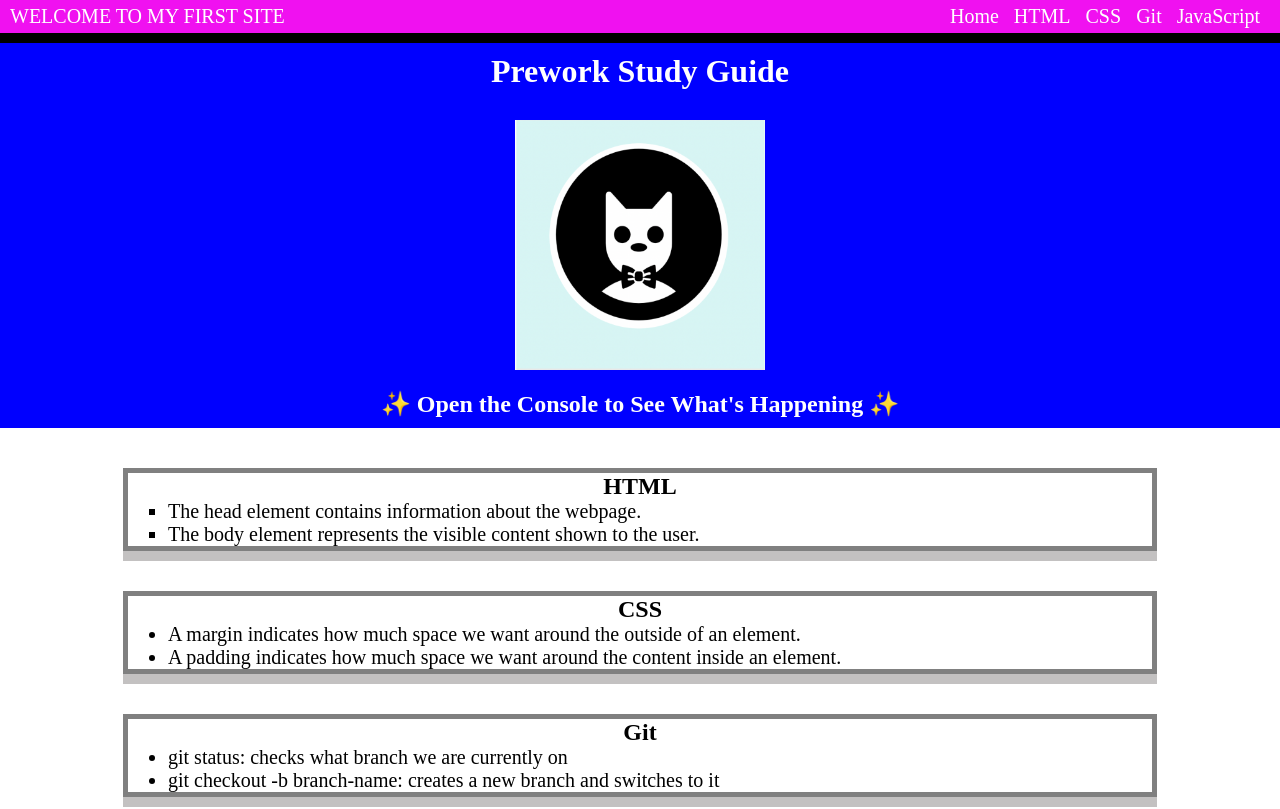
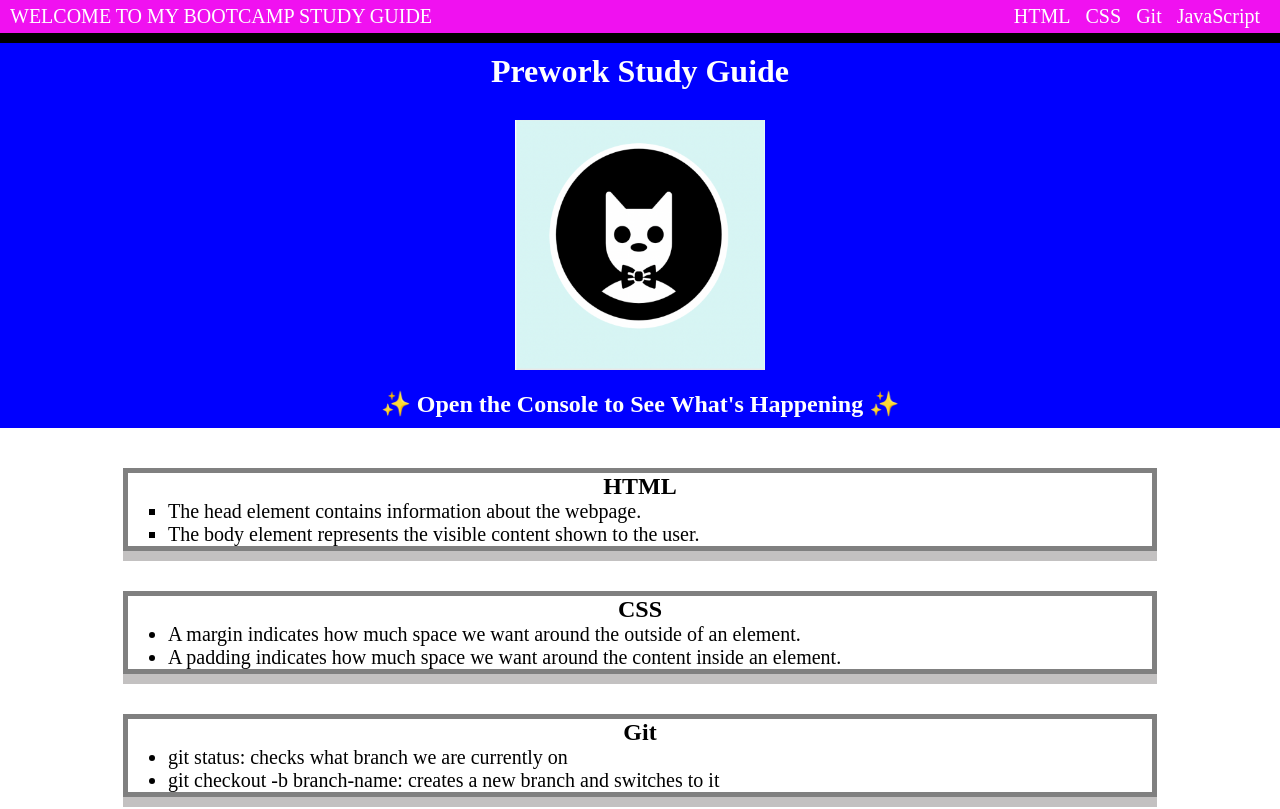
Before and after one commit to SHarpreet89/prework-study-guide, a plain HTML site: page index.html in a window 1280 px wide. Shown: the top 809 px of the page. Drawn offline with Linux system fonts and the light colour scheme.

Commit message:
Ready for Deployment

```diff
--- a/index.html
+++ b/index.html
@@ -11,10 +11,10 @@
   <body>
     <section id="navbar">
         <ul class="nav-title" id="navigation-title">
-          <li><a>WELCOME TO MY FIRST SITE</a></li>
+          <li><a>WELCOME TO MY BOOTCAMP STUDY GUIDE</a></li>
         </ul>
         <ul class="nav-links" id="navigation-links">
-          <li><a class="active" href="HTML.html">Home</a></li>
+          <!-- <li><a class="active" href="HTML.html">Home</a></li> -->
           <li><a href="#html-section">HTML</a></li>
           <li><a href="#css-section">CSS</a></li>
           <li><a href="#git-section">Git</a></li>
```
